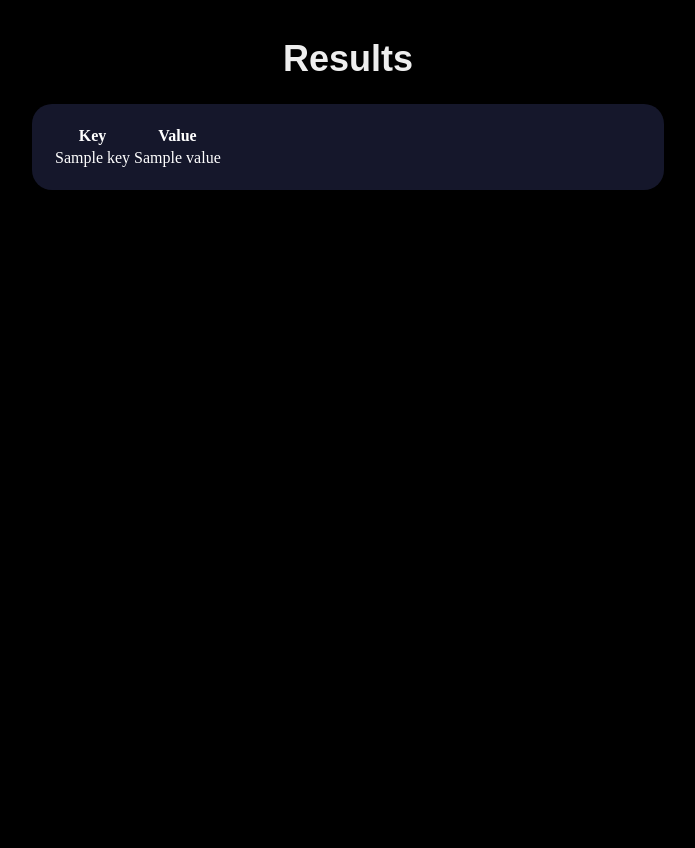
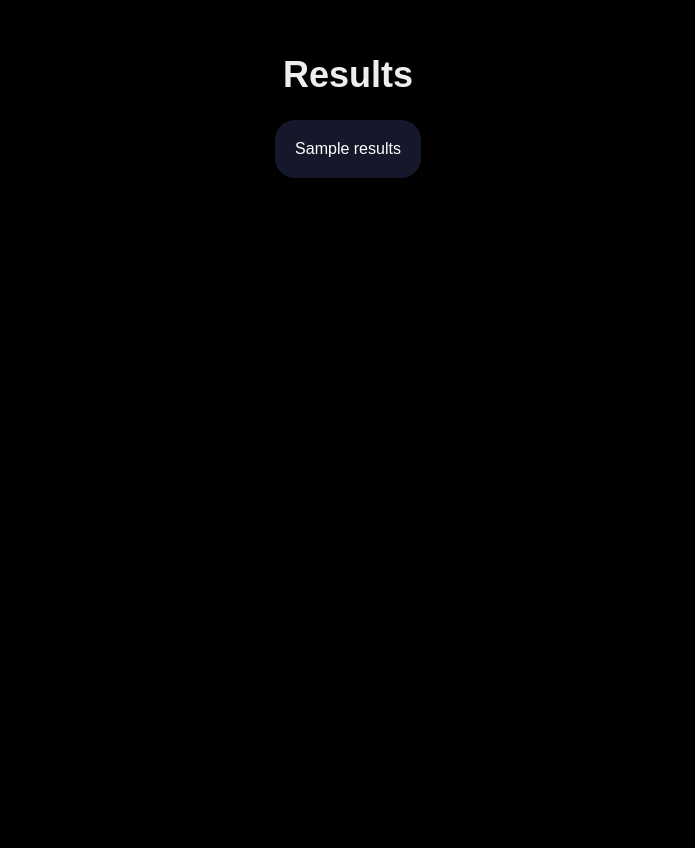
Before and after one commit to pedronatanaelfs/clash_royale_bd, a Flask app: template templates/results.html in a window 1280 px wide. Shown: the whole page, without its empty margins (292-987 px from the left). Before the commit the page ends 190 px from the top, so only its background shows below. Run offline with Flask 3, Linux system fonts and the light colour scheme; the template is opened without the code that fills it: most values are stand-ins (such as "Sample title", 1, 10 or a date in 2020).

Commit message:
aplicando template para resultados

```diff
--- a/app.py
+++ b/app.py
@@ -5,6 +5,7 @@ import logging
 from dotenv import load_dotenv
 from urllib.parse import quote
 from datetime import datetime
+from json2html import *
 
 # Carregar variáveis de ambiente do arquivo .env
 load_dotenv()
@@ -35,7 +36,8 @@ def victory_percentage():
     end_time = request.form["end_time"]
     results = victory_percentage_with_card(card_name, start_time, end_time)
     logging.debug(f"Results: {results}")
-    return render_template("results.html", results=results)
+    html = json2html.convert(json=results)
+    return render_template("results.html", results=html)
 
 
 def victory_percentage_with_card(card_name, start_time, end_time):
@@ -68,6 +70,7 @@ def victory_percentage_with_card(card_name, start_time, end_time):
         # Calcula as porcentagens de vitorias e derrotas.
         {
             "$project": {
+                "_id": 0,
                 "winPercentage": {
                     "$multiply": [
                         {
@@ -107,7 +110,8 @@ def high_win_decks():
     end_time = request.form["end_time_deck"]
     results = decks_with_high_win_percentage(win_percentage, start_time, end_time)
     logging.debug(f"Results: {results}")
-    return render_template("results.html", results=results)
+    html = json2html.convert(json=results)
+    return render_template("results.html", results=html)
 
 
 def decks_with_high_win_percentage(min_win_percentage, start_time, end_time):
@@ -161,8 +165,8 @@ def decks_with_high_win_percentage(min_win_percentage, start_time, end_time):
         # repassa o total de vitórias e de jogos.
         {
             "$project": {
-                "totalWins": 1,
-                "totalGames": {"$arrayElemAt": ["$gameStats.totalGames", 0]},
+                "_id": 0,
+                "deck": "$_id",
                 "winPercentage": {
                     "$multiply": [
                         {
@@ -199,7 +203,8 @@ def defeats_with_combo():
     end_time = request.form["end_time_combo"]
     results = losses_with_card_combo(combo, start_time, end_time)
     logging.debug(f"Results: {results}")
-    return render_template("results.html", results=results)
+    html = json2html.convert(json=results)
+    return render_template("results.html", results=html)
 
 
 def losses_with_card_combo(card_combo, start_time, end_time):
@@ -247,7 +252,8 @@ def specific_victories():
     end_time = request.form["end_time_victory"]
     results = specific_victory_conditions(card_name, trophy_diff, start_time, end_time)
     logging.debug(f"Results: {results}")
-    return render_template("results.html", results=results)
+    html = json2html.convert(json=results)
+    return render_template("results.html", results=html)
 
 
 def specific_victory_conditions(
@@ -352,7 +358,8 @@ def high_win_combos():
         combo_size, win_percentage, start_time, end_time
     )
     logging.debug(f"Results: {results}")
-    return render_template("results.html", results=results)
+    html = json2html.convert(json=results)
+    return render_template("results.html", results=html)
 
 
 def card_combos_with_high_win_percentage(
@@ -404,7 +411,8 @@ def card_combos_with_high_win_percentage(
         # Calcula a taxa de ganho do combo em relacao ao total de batalhas
         {
             "$project": {
-                "_id": "$_id",
+                "_id": 0,
+                "combo": "$_id",
                 "winRate": {
                     "$multiply": [
                         {
--- a/static/result.css
+++ b/static/result.css
@@ -4,6 +4,9 @@ body {
   display: flex;
   flex-direction: column;
   height: 100vh;
+  padding: 24px;
+  font-family: 'Source Sans Pro', sans-serif;
+  margin: 0;
 }
 
 .resultContainer {
@@ -11,11 +14,10 @@ body {
   border-radius: 20px;
   box-sizing: border-box;
   padding: 20px;
-    width: 50%;
   margin-bottom: 48px;
 }
 
-  .resultTitle{
+.resultTitle {
   color: #eee;
   font-family: sans-serif;
   font-size: 36px;
@@ -32,6 +34,33 @@ body {
   margin-bottom: 32px;
 }
 
-  table{
+#content {
+  font-family: Arial, Helvetica, sans-serif;
+  border-collapse: collapse;
+  width: 100%;
+  color: white;
+
+}
+
+#content td,
+#content th {
+  border: 1px solid #ddd;
+  padding: 8px;
+}
+
+#content tr:nth-child(even) {
+  background-color: #484c71;
+}
+
+#content tr:hover {
+  background-color: #ddd;
+  color: black;
+}
+
+#content th {
+  padding-top: 12px;
+  padding-bottom: 12px;
+  text-align: center;
+  background-color: #263672;
   color: white;
 }
--- a/templates/results.html
+++ b/templates/results.html
@@ -1,37 +1,24 @@
 <!DOCTYPE html>
 <html lang="en">
+
 <head>
     <meta charset="UTF-8">
     <meta name="viewport" content="width=device-width, initial-scale=1.0">
     <link rel="stylesheet" href="{{ url_for('static', filename='result.css') }}" />
     <title>Results</title>
 </head>
+
 <body>
     <h1 class="resultTitle">Results</h1>
     {% if results %}
     <div class="resultContainer">
-        <table>
-            <thead>
-                <tr>
-                    <th>Key</th>
-                    <th>Value</th>
-                </tr>
-            </thead>
-            <tbody>
-                {% for result in results %}
-                <tr>
-                    {% for key, value in result.items() %}
-                    <td>{{ key }}</td>
-                    <td>{{ value }}</td>
-                    {% endfor %}
-                </tr>
-                {% endfor %}
-            </tbody>
-        </table>
+        <div id="content">
+            {{results | safe}}
+        </div>
         {% else %}
         <p class="subtitleTitle">No results found for the given criteria.</p>
         {% endif %}
     </div>
+</body>
 
-</body>
 </html>
```
Lines whose indentation alone changed are shown as unchanged.
